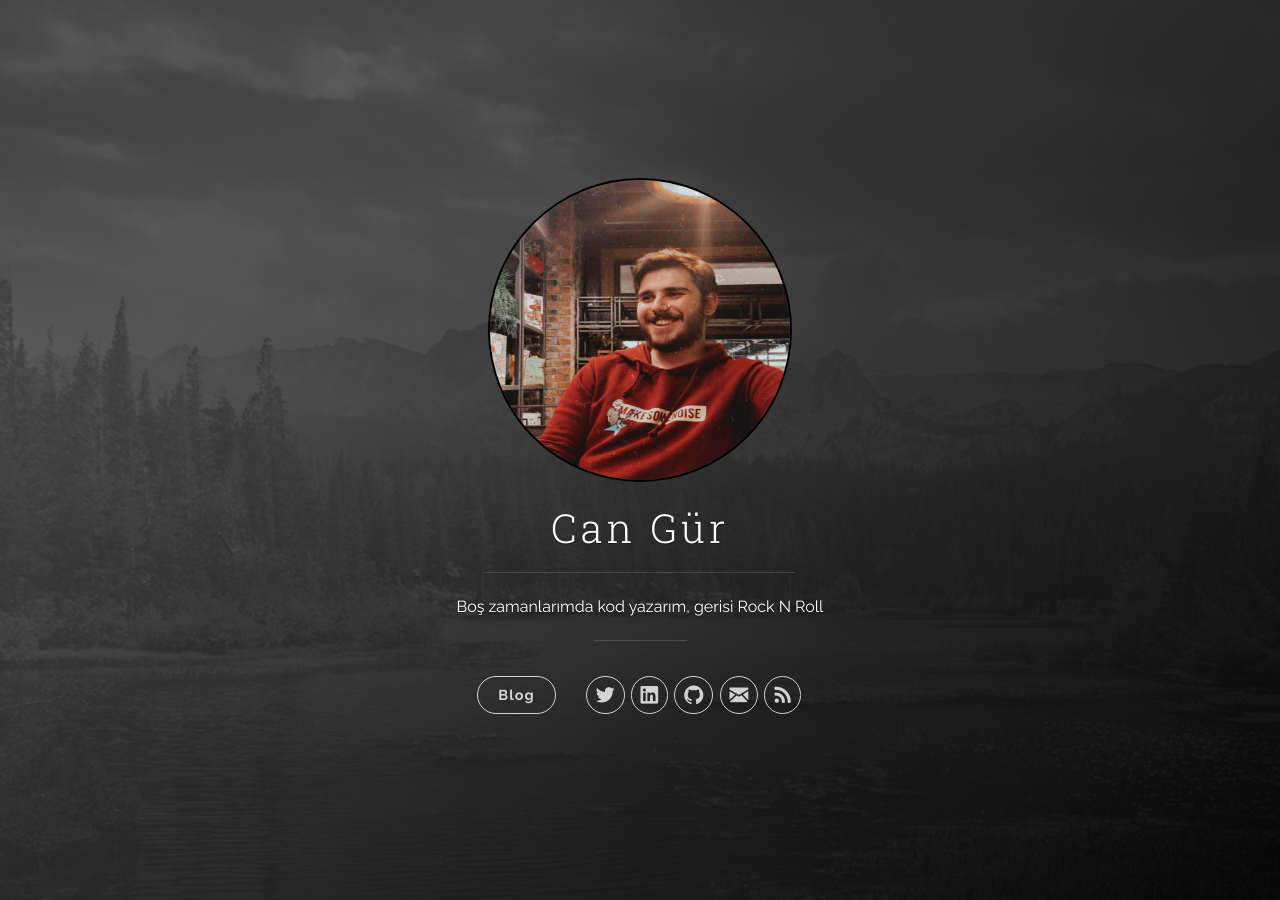
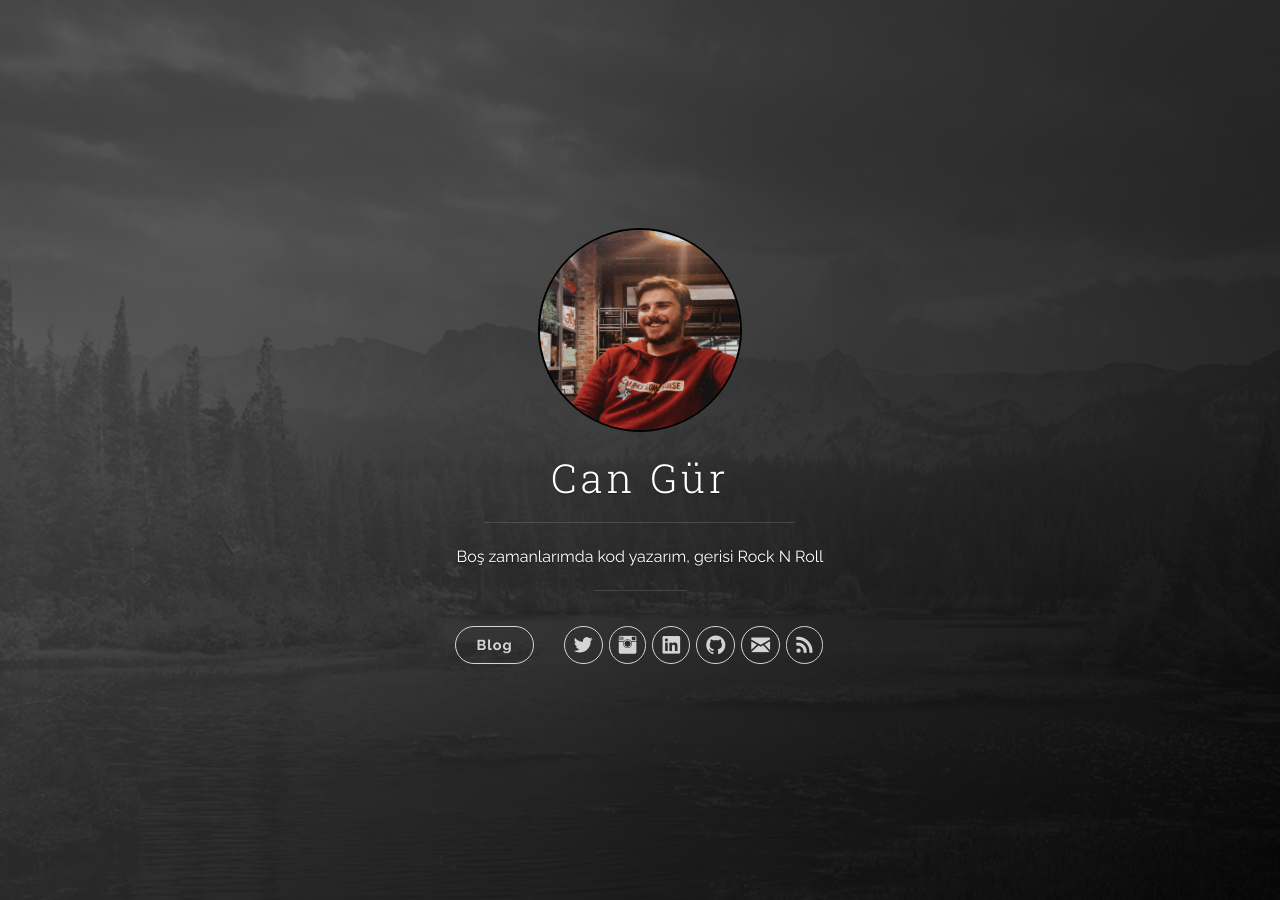
Before and after one commit to cangurdev/cvngur.github.io, a Jekyll site: the page built from index.html, in a window 1280 px wide. Built offline with Jekyll 4.4.1, drawn with Linux system fonts in a browser that asks for light colours; the list of posts is cut into pages by our own code.

Commit message:
some changes

```diff
--- a/_config.yml
+++ b/_config.yml
@@ -13,6 +13,7 @@
   twitter_username: CodeEmAll
   github_username:  cvngur
   linkedin_username:  cangur
+  instagram_username: cvngur
 
 defaults:
   -
--- a/_includes/header.html
+++ b/_includes/header.html
@@ -39,7 +39,16 @@
                 </a>
               </li>
               {% endif %}
-
+              {% if site.author.instagram_username %}
+              <!-- Instagram -->
+              <li class="navigation__item">
+                <a href="http://instagram.com/{{ site.author.instagram_username }}"
+                  title="@{{ site.author.instagram_username }} on instagram" target="_blank">
+                  <i class="icon icon-social-instagram"></i>
+                  <span class="label">Instagram</span>
+                </a>
+              </li>
+              {% endif %}
               {% if site.author.facebook_username %}
               <!-- Facebook -->
               <li class="navigation__item">
--- a/css/main.scss
+++ b/css/main.scss
@@ -52,8 +52,8 @@
 .user-image {
   margin-bottom: 1.2em;
   position: relative;
-  width: 300px;
-  height: 300px;
+  width: 200px;
+  height: 200px;
   border: 2px solid black;
   border-radius:100%;
 }
```
